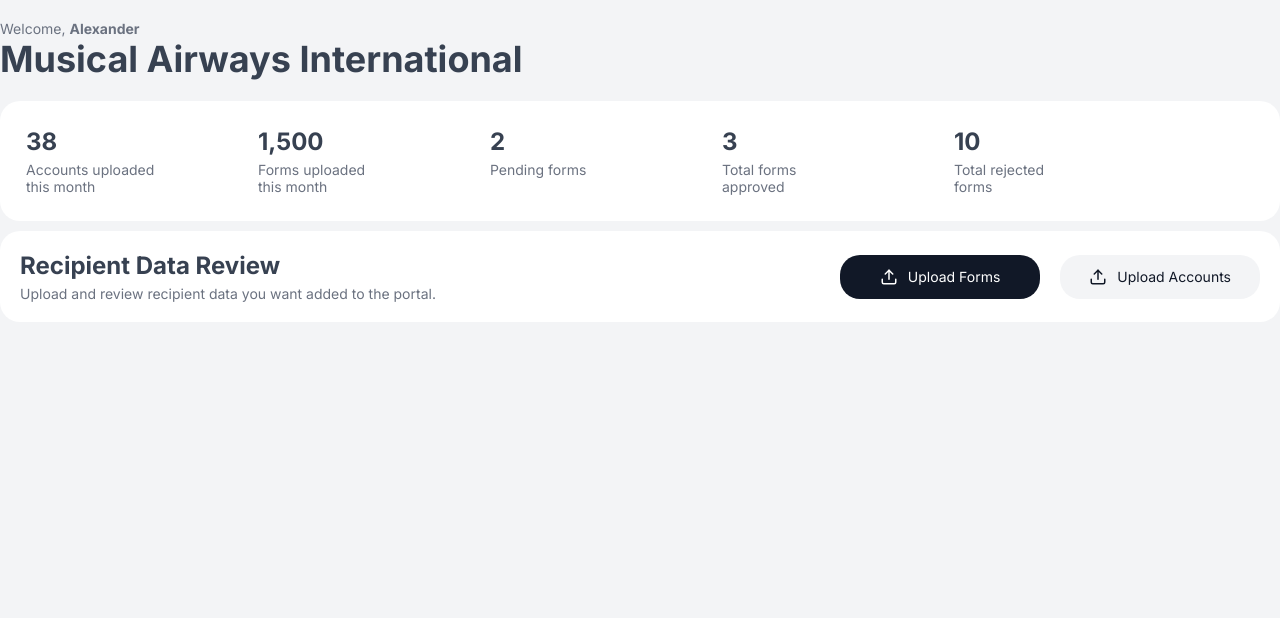
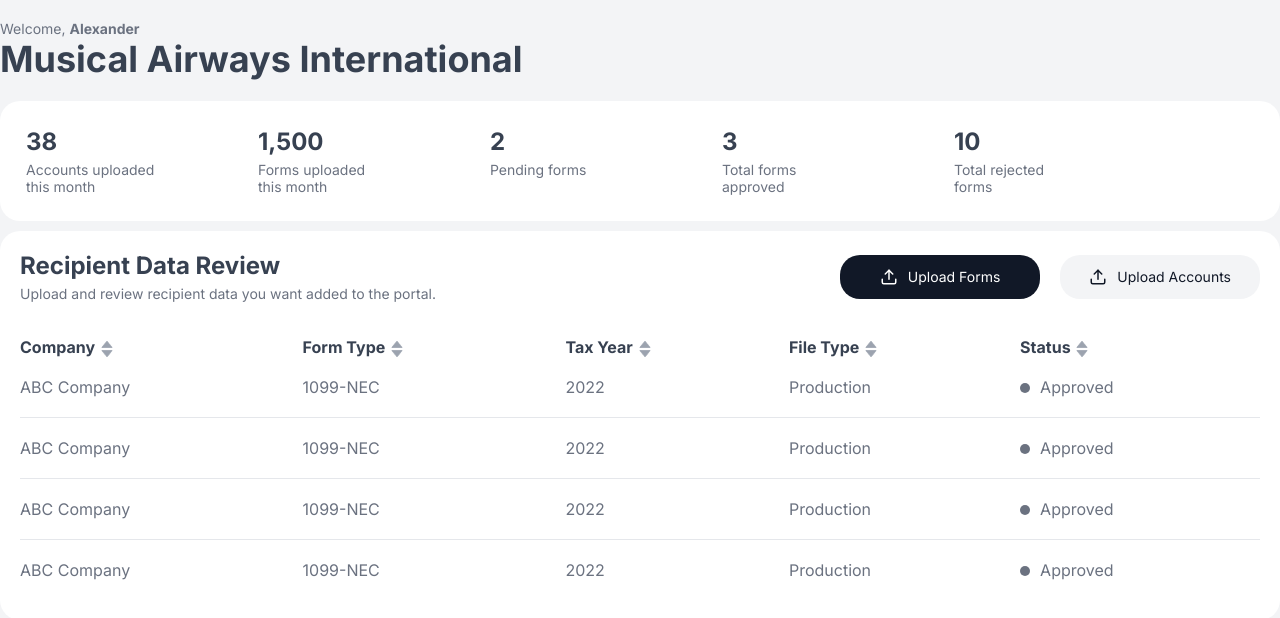
Before and after one commit to mmoya26/portal, an Angular app: page / in a window 1280 px wide. Shown: the top 618 px of the page. Built offline with nearby package versions, Linux system fonts and the light colour scheme.

Commit message:
start html and css for recipient data review table

```diff
--- a/src/app/recipient-data-review-table/recipient-data-review-table.component.css
+++ b/src/app/recipient-data-review-table/recipient-data-review-table.component.css
@@ -1,4 +1,9 @@
-.recipient-data-review-table {
+* {
+    --color-approved: #6B7280;
+    --color-needs-review: #D97706;
+}
+
+.recipient-data-review-table-container {
     background-color: #fff;
     border-radius: var(--bd-radius);
     margin-top: 10px;
@@ -9,6 +14,9 @@
     display: flex;
     align-items: center;
     justify-content: space-between;
+    flex-wrap: wrap;
+    gap: 20px 0;
+    margin-bottom: 35px;
 }
 
 .main-title {
@@ -26,6 +34,11 @@
 .header-buttons {
     display: flex;
     gap: 1.25rem;
+    flex-wrap: wrap;
+}
+
+.header-buttons button {
+    flex-grow: 1;
 }
 
 .btn.primary.upload-forms {
@@ -35,3 +48,48 @@
 .btn.secondary.upload-accounts {
     padding: 13px 29px;
 }
+
+/* Table styles */
+
+.recipient-data-review-table {
+    width: 100%;
+    border-collapse: collapse;
+}
+
+.recipient-data-review-table th, .recipient-data-review-table td {
+    text-align: left;
+}
+
+.recipient-data-review-table th {
+    color: var(--title-color);
+    font-size: 1rem;
+}
+
+.recipient-data-review-table .sort-icons {
+    display: inline-block;
+}
+
+.recipient-data-review-table td {
+    border-bottom: 1px solid #E5E7EB;
+    font-size: 1rem;
+    padding: 20px 0 20px 0;
+    color: var(--text-color);
+}
+
+.recipient-data-review-table tr:last-child td {
+    border-bottom: none
+}
+
+.recipient-data-review-table th > img {
+    /* vertical-align: middle; */
+    vertical-align: sub;
+}
+
+.status-circle {
+    width: 10px;
+    height: 10px;
+    border-radius: 100%;
+    background-color: var(--color-approved);
+    display: inline-block;
+    margin-right: 10px;
+}
--- a/src/app/recipient-data-review-table/recipient-data-review-table.component.html
+++ b/src/app/recipient-data-review-table/recipient-data-review-table.component.html
@@ -1,4 +1,4 @@
-<div class="recipient-data-review-table">
+<div class="recipient-data-review-table-container">
     <div class="table-header">
         <div>
             <h2 class="main-title">Recipient Data Review</h2>
@@ -10,4 +10,45 @@
             <button class="btn secondary upload-accounts"><img src="../../assets/upload-icon-dark.svg" class="upload-icon"/> Upload Accounts</button>
         </div>
     </div>
+
+    <table class="recipient-data-review-table">
+      <tr class="header">
+        <th>Company <img src="../../assets/sort.svg"/></th>
+        <th>Form Type <img src="../../assets/sort.svg"/></th>
+        <th>Tax Year <img src="../../assets/sort.svg"/></th>
+        <th>File Type <img src="../../assets/sort.svg"/></th>
+        <th>Status <img src="../../assets/sort.svg"/></th>
+      </tr>
+      <tr>
+        <td>ABC Company</td>
+        <td>1099-NEC</td>
+        <td>2022</td>
+        <td>Production</td>
+        <td><div class="status-circle"></div>Approved</td>
+      </tr>
+
+      <tr>
+          <td>ABC Company</td>
+          <td>1099-NEC</td>
+          <td>2022</td>
+          <td>Production</td>
+          <td><div class="status-circle"></div>Approved</td>
+      </tr>
+
+      <tr>
+        <td>ABC Company</td>
+        <td>1099-NEC</td>
+        <td>2022</td>
+        <td>Production</td>
+        <td><div class="status-circle"></div>Approved</td>
+    </tr>
+
+    <tr>
+      <td>ABC Company</td>
+      <td>1099-NEC</td>
+      <td>2022</td>
+      <td>Production</td>
+      <td><div class="status-circle"></div>Approved</td>
+  </tr>
+  </table>
 </div>
```
Also changed, not shown: src/assets/sort.svg (added), 1 other file (tests, documents, lock files or other folders).
